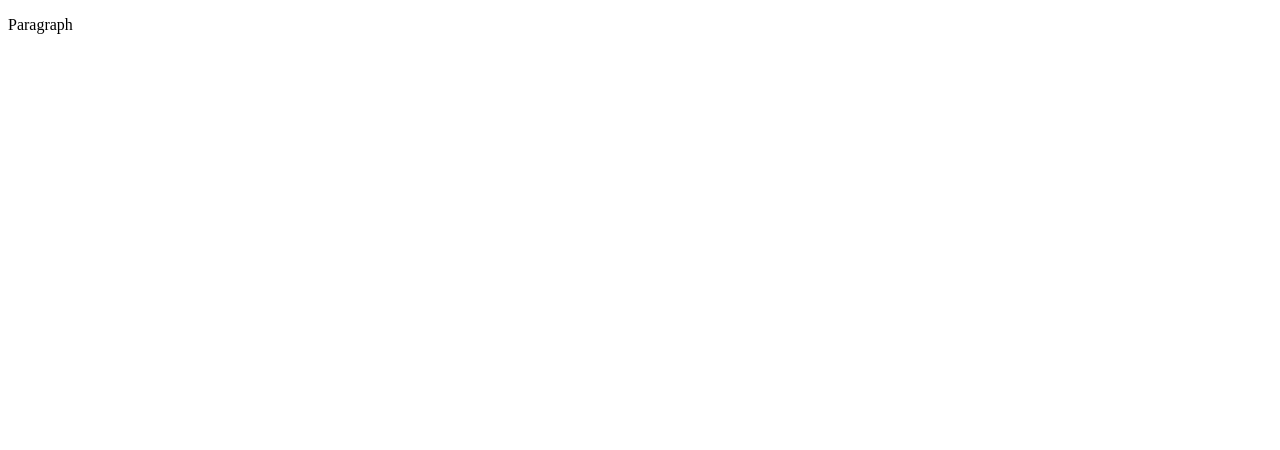
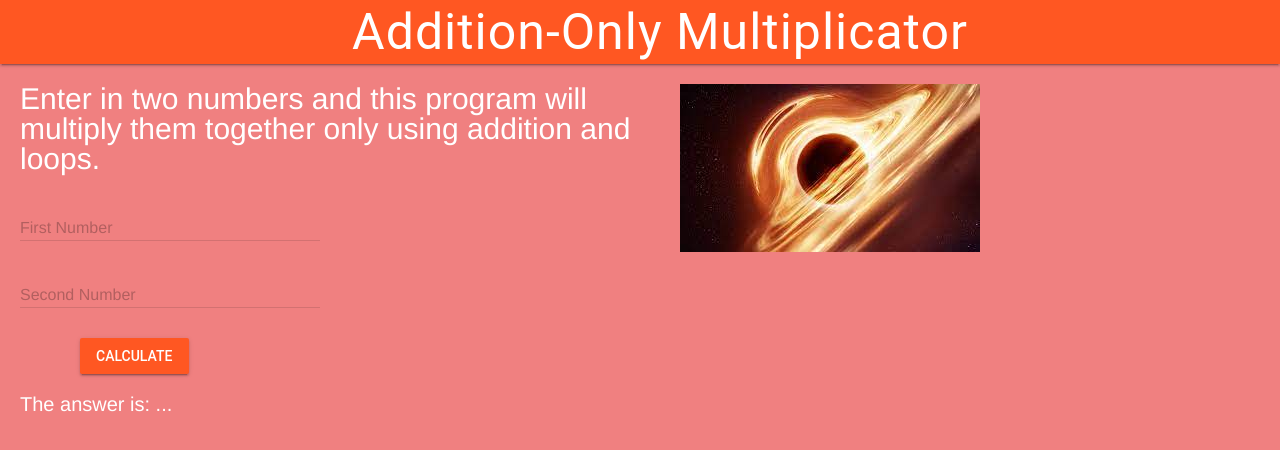
Before and after one commit to MTHS-ICS2O-2-2022/ICS2O-Unit-5-06-Jaden-Plugowsky, a website: page index.html in a window 1280 px wide. Drawn offline with nearby package versions, Linux system fonts and the light colour scheme.

Commit message:
template loaded

```diff
--- a/css/style.css
+++ b/css/style.css
@@ -1,4 +1,59 @@
-/* Created by: Mr. Coxall
-* Created on: Sep 2020
+/* Created by: Jaden Plugowsky
+* Created on: May 2023
 * This file contains the CSS for index.html
 */
+
+/* Due to error in MDL : https://github.com/google/material-design-lite/issues/5281
+*/
+.mdl-ripple {
+  background: #000;
+  opacity: 0.001;
+}
+
+body {
+  background-color: lightcoral;
+}
+
+a {
+  font-size: 30px;
+  background-color: white;
+  padding-left: 20px;
+}
+
+.right-image {
+  height: auto;
+  width: 450px;
+  float: right;
+  margin-right: 150px;
+}
+
+.mdl-content {
+  font-size: 30px;
+  line-height: 30px;
+}
+
+.mdl-layout__content {
+  margin-left: 20px;
+  color: white;
+}
+
+.mdl-layout__header-row {
+  justify-content: center;
+}
+
+.mdl-layout-title {
+  color: white;
+}
+
+.page-content-answer {
+  font-size: 20px;
+}
+
+#button-one {
+  margin-left: 60px;
+  margin-top: 10px;
+}
+
+#header-fix {
+  font-size: 50px;
+}
--- a/index.html
+++ b/index.html
@@ -1,9 +1,99 @@
 <!DOCTYPE html>
 <html>
   <head>
-    <title>Title</title>
+    <meta charset="utf-8" />
+    <meta name="description" content="My first website with loops" />
+    <meta name="keywords" content="mths, ics2o" />
+    <meta name="author" content="Jaden Plugowsky" />
+    <meta name="viewport" content="width=device-width, initial-scale=1.0" />
+    <link rel="stylesheet" href="./css/style.css" />
+    <link
+      rel="stylesheet"
+      href="https://fonts.googleapis.com/icon?family=Material+Icons"
+    />
+    <!-- Change colours here at https://getmdl.io/customize/index.html -->
+    <link
+      rel="stylesheet"
+      href="https://code.getmdl.io/1.3.0/material.deep_orange-red.min.css"
+    />
+    <link rel="apple-touch-icon" sizes="180x180" href="apple-touch-icon.png" />
+    <link rel="icon" type="image/png" sizes="32x32" href="favicon-32x32.png" />
+    <link rel="icon" type="image/png" sizes="16x16" href="favicon-16x16.png" />
+    <link rel="manifest" href="site.webmanifest" />
+    <title>Addition-Only Multiplicator</title>
   </head>
   <body>
-    <p>Paragraph</p>
+    <script defer src="https://code.getmdl.io/1.3.0/material.min.js"></script>
+    <script src="./js/script.js"></script>
+    <!-- Page content is below this div -->
+    <div class="mdl-layout mdl-js-layout mdl-layout--fixed-header">
+      <header class="mdl-layout__header">
+        <div class="mdl-layout__header-row">
+          <span class="mdl-layout-title" id="header-fix"
+            >Addition-Only Multiplicator</span
+          >
+        </div>
+      </header>
+      <main class="mdl-layout__content">
+        <!-- Put non-header content HERE -->
+        <br />
+        <div class="right-image">
+          <img src="./images/blackholehd.png" alt="black hole image" />
+        </div>
+        <div class="mdl-content">
+          Enter in two numbers and this program will multiply them together only
+          using addition and loops.
+        </div>
+        <br />
+        <!-- Numeric Textfield with Floating Label - First Number -->
+        <form action="#">
+          <div
+            class="mdl-textfield mdl-js-textfield mdl-textfield--floating-label"
+          >
+            <input
+              class="mdl-textfield__input"
+              type="text"
+              pattern="-?[0-9]*(\.[0-9]+)?"
+              id="first-number"
+            />
+            <label class="mdl-textfield__label" for="first-number">First Number</label>
+            <span class="mdl-textfield__error"
+              >Input is not a number!</span
+            >
+          </div>
+        </form>
+        <!-- Numeric Textfield with Floating Label - Second Number -->
+        <form action="#">
+          <div
+            class="mdl-textfield mdl-js-textfield mdl-textfield--floating-label"
+          >
+            <input
+              class="mdl-textfield__input"
+              type="text"
+              pattern="-?[0-9]*(\.[0-9]+)?"
+              id="second-number"
+            />
+            <label class="mdl-textfield__label" for="second-number">Second Number</label>
+            <span class="mdl-textfield__error"
+              >Input is not a number!</span
+            >
+          </div>
+        </form>
+        <!-- Colored raised button with ripple -->
+        <button
+          class="mdl-button mdl-js-button mdl-button--raised mdl-js-ripple-effect mdl-button--colored"
+          id="button-one"
+          onclick="calculatePressed()"
+        >
+          Calculate
+        </button>
+        <br />
+        <br />
+        <!-- Answer to be replaced using JS -->
+        <div class="page-content-answer">
+          <div id="answer">The answer is: ...</div>
+        </div>
+      </main>
+    </div>
   </body>
 </html>
--- a/js/script.js
+++ b/js/script.js
@@ -1,5 +1,20 @@
-// Copyright (c) 2020 Mr. Coxall All rights reserved
+// Copyright (c) 2023 Jaden Plugowsky All rights reserved
 //
-// Created by: Mr. Coxall
-// Created on: Sep 2020
+// Created by: Jaden Plugowsky
+// Created on: May 2023
 // This file contains the JS functions for index.html
+
+"use strict"
+
+function calculatePressed() {
+  //This function does XXXX
+  //Input through Textfields
+  const example = parseFloat(document.getElementById("example").value)
+
+  //Process
+  const answer = example
+
+  //Output
+  document.getElementById("answer").innerHTML =
+    "The answer is: " + answer.toFixed(2)
+}
--- /dev/null
+++ b/package.json
@@ -0,0 +1,6 @@
+{
+  "devDependencies": {
+    "stylelint": "^15.2.0",
+    "stylelint-config-standard": "^30.0.1"
+  }
+}
```
Also changed, not shown: android-chrome-192x192.png (added), android-chrome-512x512.png (added), apple-touch-icon.png (added), favicon-16x16.png (added), favicon-32x32.png (added), favicon.ico (added), images/blackholehd.png (added), images/notebook-animation.svg (deleted), site.webmanifest (added), 5 other files.
